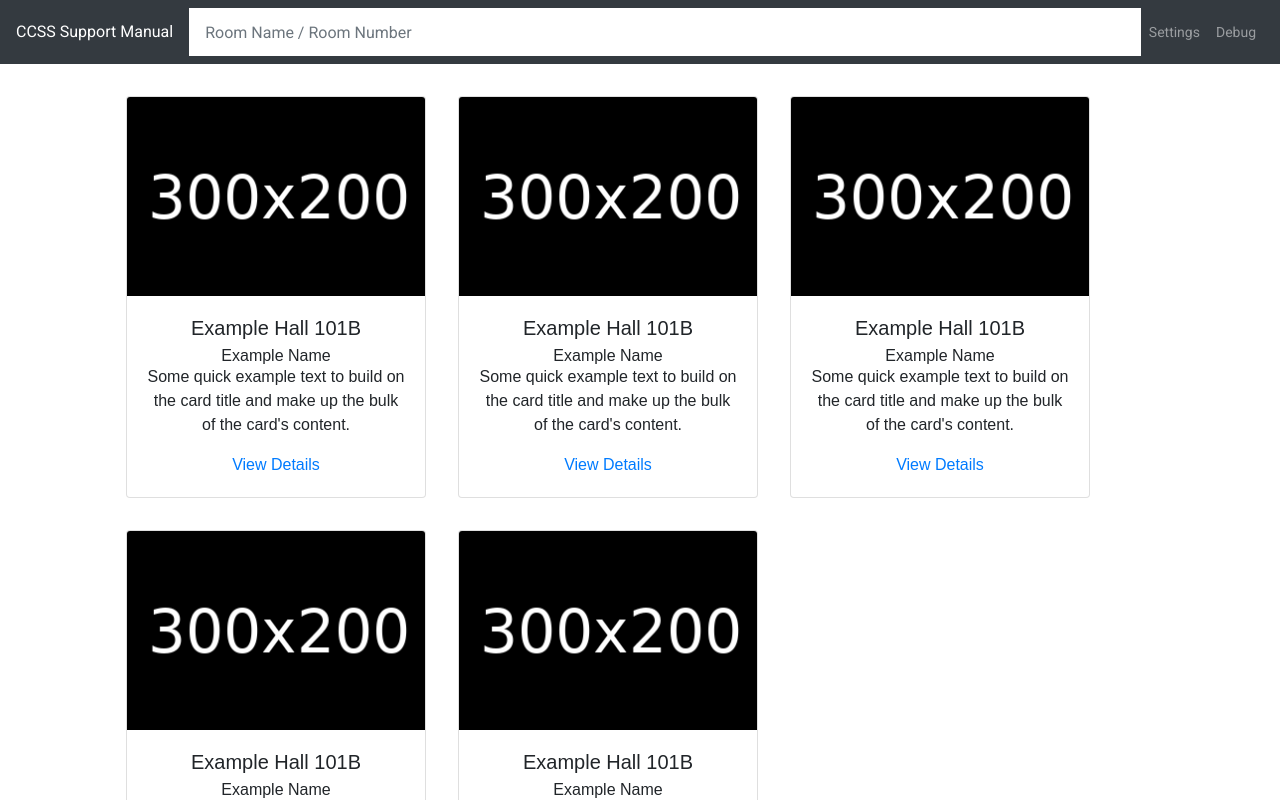
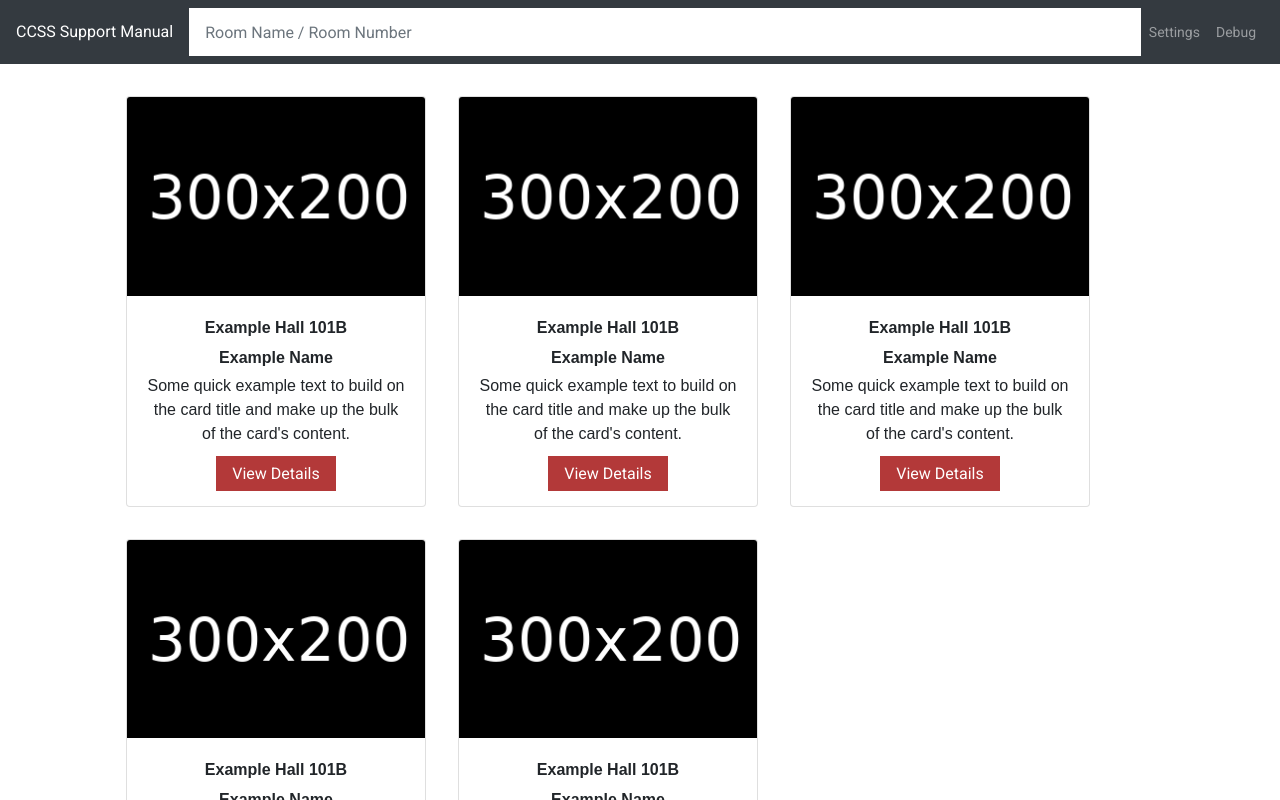
Before and after one commit to MichaelGatesDev/ccss-support-manual, a React (Create React App) app in the folder frontend/: page / in a window 1280 px wide. Shown: the top 800 px of the page. Built offline with nearby package versions, Linux system fonts and the light colour scheme; no server answers.

Commit message:
Added SASS and updated to v2

```diff
--- /dev/null
+++ b/frontend/src/Components/LinkButton/LinkButton.jsx
@@ -0,0 +1,26 @@
+import React, { Component } from 'react';
+import { Link } from 'react-router-dom'
+
+import './LinkButton.scss';
+
+class LinkButton extends Component {
+
+    constructor(props) {
+        super(props);
+    }
+
+    componentDidMount() {
+        this.setState({
+        });
+    }
+
+    render() {
+        return (
+            <div className="LinkButton-Component">
+                <Link to={this.props.href}>{this.props.title}</Link>
+            </div>
+        );
+    }
+}
+
+export default LinkButton;
--- /dev/null
+++ b/frontend/src/Components/LinkButton/LinkButton.scss
@@ -0,0 +1,14 @@
+@import "../../styles.scss";
+
+
+.LinkButton-Component {
+  font-family: "Roboto", sans-serif;
+}
+
+.LinkButton-Component a,
+.LinkButton-Component a:active {
+  background-color: $button-color-primary;
+  color: #ffffff;
+  padding: 0.5em 1em;
+  text-decoration: none;
+}
--- a/frontend/src/Components/RoomCard/RoomCard.css
+++ b/frontend/src/Components/RoomCard/RoomCard.css
@@ -7,3 +7,12 @@
 .RoomCard-Component .card-body {
     text-align: center;
 }
+
+.RoomCard-Component .card-body .card-title, .RoomCard-Component .card-body .card-subtitle {
+    text-transform: capitalize;
+    font-weight: bold;
+}
+
+.RoomCard-Component .card-body .card-subtitle {
+    margin-bottom: 0.25em;
+}
--- a/frontend/src/Components/RoomCard/RoomCard.jsx
+++ b/frontend/src/Components/RoomCard/RoomCard.jsx
@@ -1,5 +1,6 @@
 import React, { Component } from 'react';
-import { Link } from 'react-router-dom'
+
+import LinkButton from "../LinkButton/LinkButton";
 
 import './RoomCard.css';
 
@@ -10,6 +11,14 @@ class RoomCard extends Component {
         });
     }
 
+    getAbbreviatedName(name) {
+        let result = "";
+        for (const word of name.split(" ")) {
+            if (word.length < 1) continue;
+            result += word[0];
+        }
+        return result;
+    }
 
     render() {
         return (
@@ -17,10 +26,13 @@ class RoomCard extends Component {
                 <div className="card">
                     <img className="card-img-top" src="img/300x200.png" alt="Card image cap" />
                     <div className="card-body">
-                        <h5 className="card-title">{this.props.room.buildingName} {this.props.room.number}</h5>
-                        <h6 className="card-subtitle">{this.props.room.name}</h6>
+                        <p className="card-title">{this.props.room.buildingName} {this.props.room.number}</p>
+                        <p className="card-subtitle">{this.props.room.name ? this.props.room.name : <br />}</p>
                         <p className="card-text">Some quick example text to build on the card title and make up the bulk of the card's content.</p>
-                        <Link to={`/rooms/${this.props.room._id}`}>View Details</Link>
+                        <LinkButton
+                            title="View Details"
+                            href={`/rooms/${this.props.room._id}`}
+                        />
                     </div>
                 </div>
             </div>
--- /dev/null
+++ b/frontend/src/_styles.scss
@@ -0,0 +1 @@
+$button-color-primary: #b33939;
```
Also changed, not shown: frontend/package.json (+12 -3 lines), 1 other file (tests, documents, lock files or other folders).
